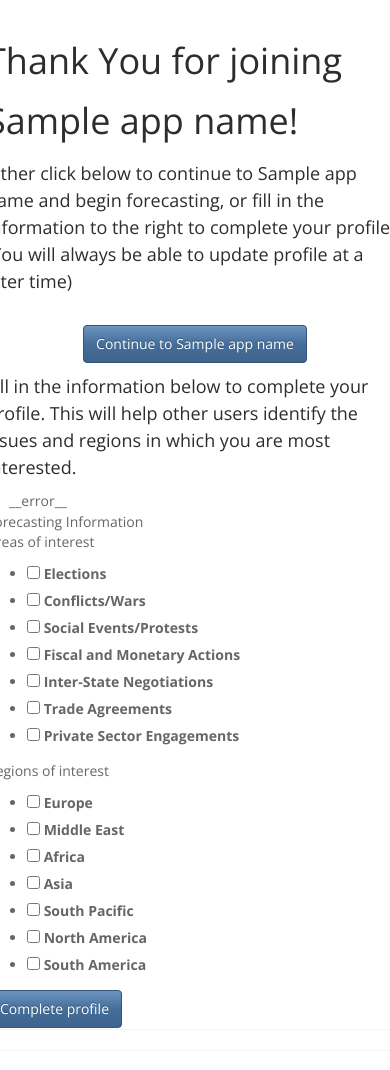
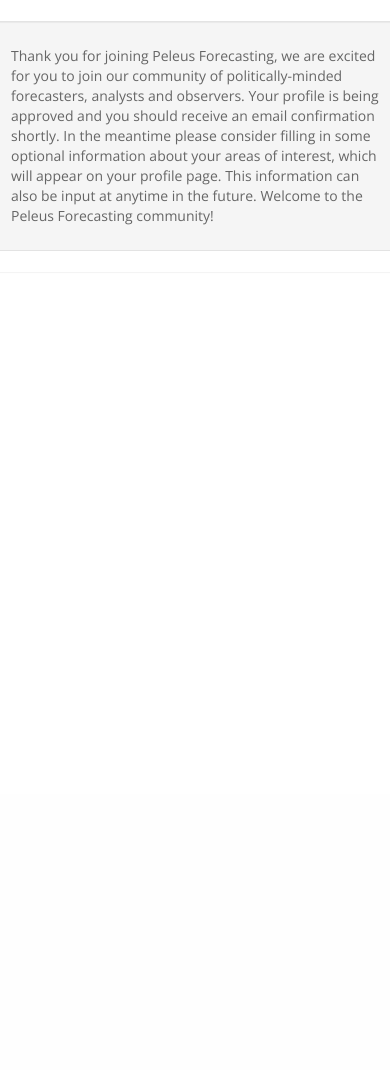
Before and after one commit to sujoklee/CopyPel, a Django app: template app/templates/thanx.html in a window 390 px wide; the page is wider, and only the part inside the window is pictured. Shown: the part 50-1120 px from the top of that part. After the commit the page ends 301 px from the top of that part, so only its background shows below. Run offline with Django 3.2, Linux system fonts and the light colour scheme; tables that the repository leaves empty hold one stand-in row (values such as "Sample post"); the template is opened without the code that fills it: values that come from a table or form of the project are taken from there, most other values are stand-ins (such as "Sample title", 1, 10 or a date in 2020); parts of the project's set-up code (start-up, migrations or seed data) failed here and were passed over; some libraries are stand-ins or nearby versions.

Commit message:
validation.js changed, email_conf.html added, form action in sign_up.html changed

```diff
--- a/app/templates/sign_up.html
+++ b/app/templates/sign_up.html
@@ -13,7 +13,7 @@
             <div class="well well-lg">Welcome to Peleus Forecasting! We are excited for you to join our community of political forecasters, analysts and observers.
                 Please fill in the information below to register a profile.</div>
 
-            <div class="col-md-10">
+            <div class="col-md-10 col-md-offset-1">
                 <h4>We respect many users’ desire to remain anonymous; should a user desire, they have the option to
                     only display his or her Username on {{ app_name }}.</h4>
             </div>
@@ -22,7 +22,7 @@
                <div class="container">
                     <div class="row">
 
-            <form id="signupForm" class="form-horizontal" method="post" action="{% url "signup" %}" >
+            <form id="signupForm" class="form-horizontal" method="post"  action="{% url 'registered' %}">
                     <div class="form-group">
                         <div id="signup_p" class="col-md-4 col-md-offset-4 ">
                     {% csrf_token %}
--- a/app/templates/thanx.html
+++ b/app/templates/thanx.html
@@ -3,31 +3,33 @@
 {% block content %}
     <div class="row">
         <div class="panel">
-            <h1>Thank You for joining</h1>
-            <h1>{{app_name}}!</h1>
-            <div class="row">
+            <div class="well well-lg">Thank you for joining Peleus Forecasting, we are excited for you to join our community of politically-minded forecasters, analysts and observers. Your profile is being approved and you should receive an email confirmation shortly. In the meantime please consider filling in some optional information about your areas of interest, which will appear on your profile page. This information can also be input at anytime in the future. Welcome to the Peleus Forecasting community!</div>
+            </div>
+
+            <!-- <h1>{{app_name}}!</h1> -->
+            <!-- <div class="row">
                 <div class="col-md-6">
                     <p>
-                        <h4 style="font-weight: normal; line-height: 1.5em;">
+                        <h4>
                             Either click below to continue to {{app_name}} and begin forecasting, or fill in the information
                             to the right to complete your profile. (You will always be able to update profile at a later time)
                         </h4>
                     </p>
                     <br>
-                    <p class="text-center">
+                    <p>
                         <button class="btn btn-large btn-primary" onClick="window.location = '{% url 'index' %}'">Continue to {{app_name}}</button>
                     </p>
                 </div>
                 <div class="col-md-6">
-                    <form method="post" ng-submit="form.submit('{% url "registered" token %}')" ng-controller="signupFormController as form" novalidate>
+                    <form method="post">
                         <p>
-                            <h4 style="font-weight: normal; line-height: 1.5em;">
+                            <h4>
                                 Fill in the information below to complete your profile. This will help other users identify the
                                 issues and regions in which you are most interested.
                             </h4>
                         </p>
-                        <div id="signup-errors" ng-show="form.errors" style="margin-left: 3px; margin-right: 3px;">
-                            <li ng-repeat="error in form.errors">__error__</li>
+                        <div id="signup-errors">
+                            <li>__error__</li>
                         </div>
                         <div class="panel">
                             {% csrf_token %}
@@ -44,7 +46,7 @@
                         </div>
                     </form>
                 </div>
-            </div>
+            </div> -->
         </div>
     </div>
 {% endblock %}
--- a/app/views.py
+++ b/app/views.py
@@ -334,6 +334,8 @@
             content=json.dumps(response)
         )
 
+class SignUpAfterView(View):
+    template_name = "sign_up_after.html"
 
 class EmailConfirmationView(View):
     template_name = ''
--- a/forecast/urls.py
+++ b/forecast/urls.py
@@ -1,5 +1,7 @@
 from django.conf.urls import patterns, include, url
 from django.contrib import admin
+
+from django.views.generic import TemplateView
 
 import app.views as appviews
 
@@ -8,10 +10,14 @@
                        url(r'^$', appviews.IndexView.as_view(), name="index"),
                        url(r'^sign_in/$', appviews.SignInView.as_view(), name="authorize"),
                        url(r'^sign_up/$', appviews.SignUpView.as_view(), name="signup"),
+                       # url(r'^sign_up_after/$', appviews.SignUpAfterView.as_view(), name="signupafter"),
+
+url(r'^email_conf/$', TemplateView.as_view(template_name="email_conf.html")),
+
 
                        url(r'^email_confirm/(?P<token>[A-Za-z0-9]{64})', appviews.EmailConfirmationView.as_view(),
                            name='email_confirmation'),
-                       url(r'^thanx/(?P<token>[a-f0-9]+)/$', appviews.RegisteredView.as_view(), name="registered"),
+                       url(r'^thanx/$', appviews.RegisteredView.as_view(), name="registered"),
                        url(r'^view_user/(?P<user_id>[0-9]{1,3})/$', appviews.UserView.as_view(), name="user"),
                        url(r'^profile/$', appviews.ProfileView.as_view(), name="profile"),
                        url(r'^forecast/$', appviews.ForecastView.as_view(), name="forecast"),
```
Also changed, not shown: app/static/js/libs/validation.js (+7 -9 lines), app/templates/email_conf.html (added, +18 -0 lines), forecast.db.
